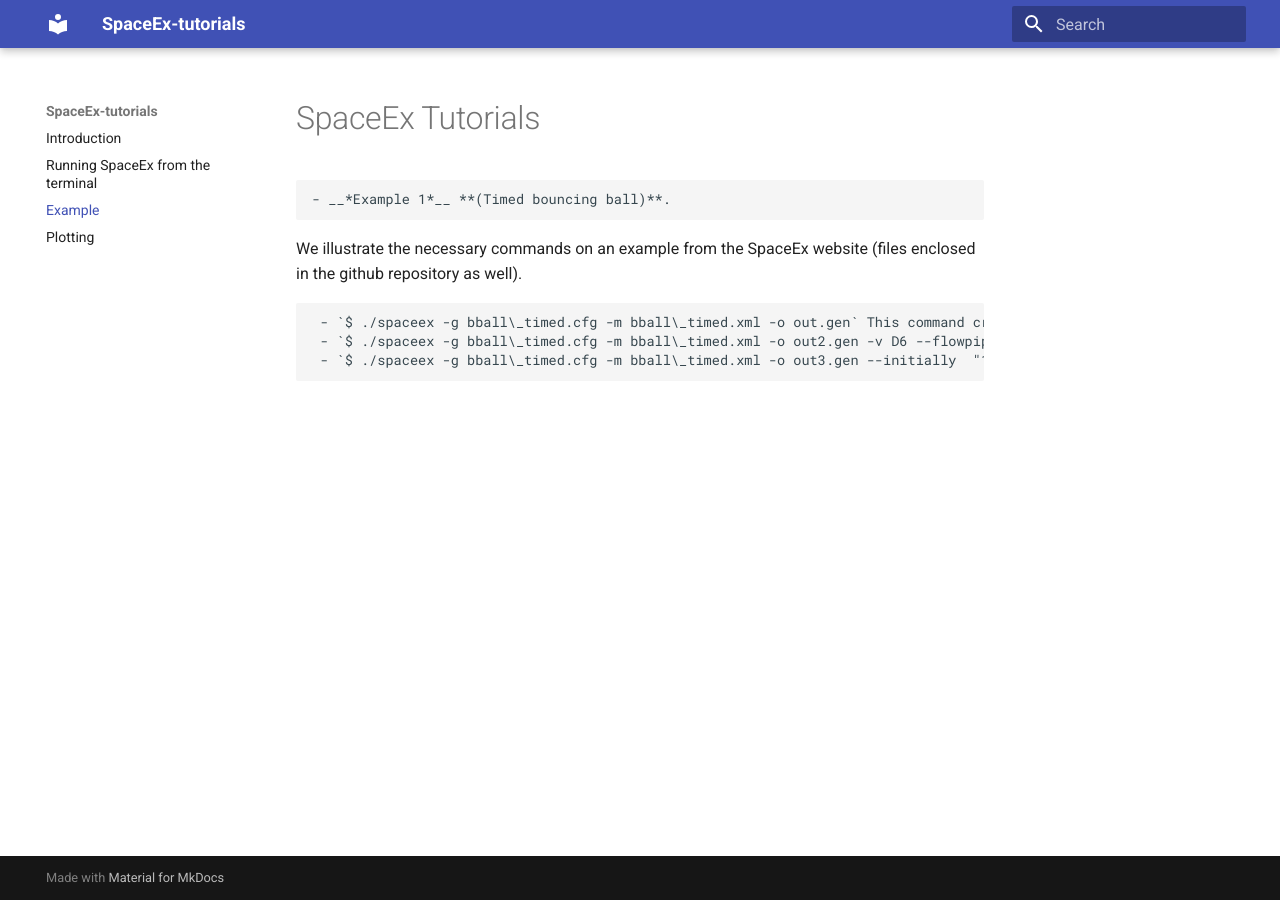
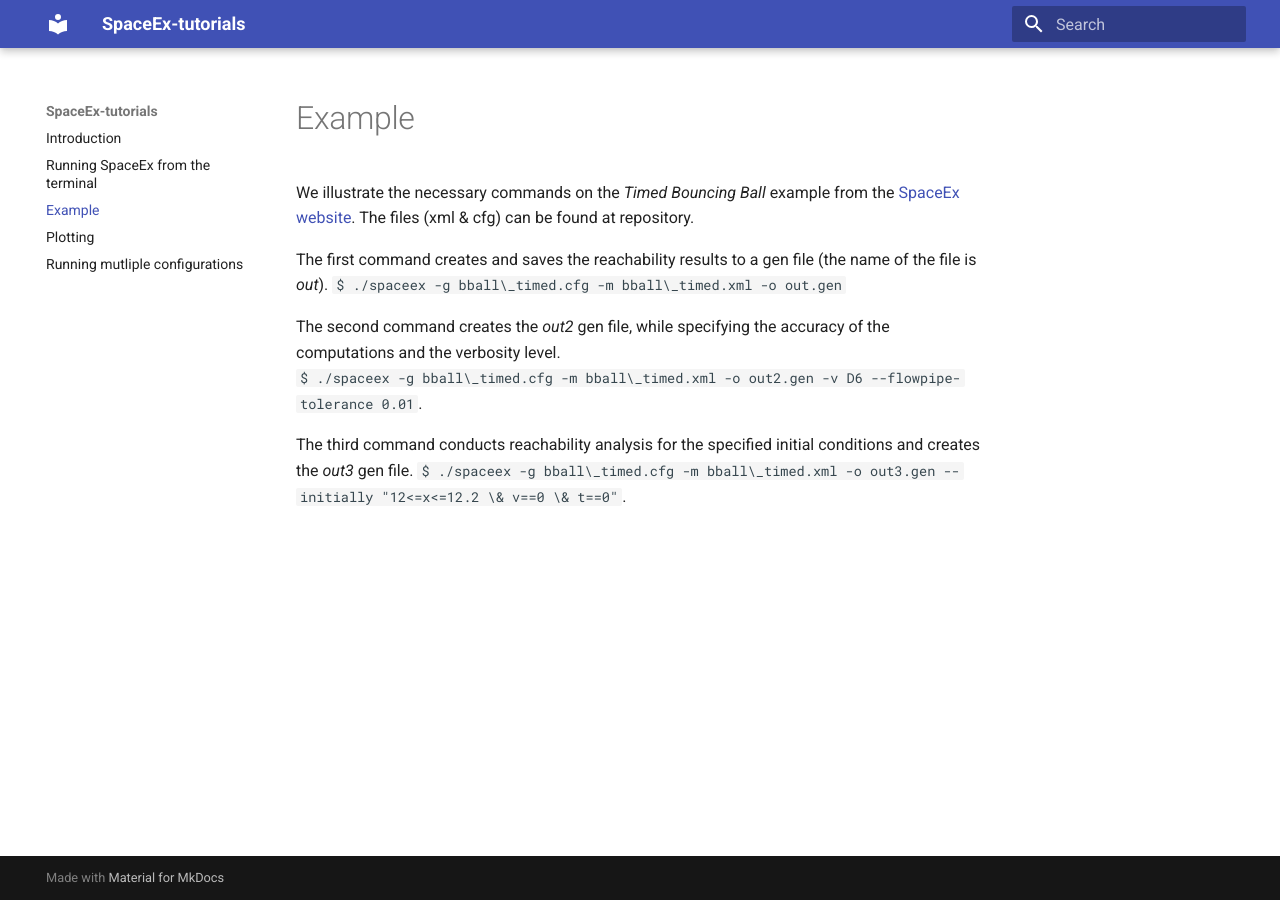
Before and after one commit to nikos-kekatos/SpaceEx-tutorials, an MkDocs documentation site: the page built from docs/example.md, in a window 1280 px wide. Built offline with MkDocs 1.6.1 and Material for MkDocs 9.7.7, drawn with Linux system fonts in a browser that asks for light colours; old or Windows-style settings are respelled for this version of MkDocs.

Commit message:
improved tutorial

```diff
--- a/docs/example.md
+++ b/docs/example.md
@@ -1,7 +1,12 @@
-# SpaceEx Tutorials
-    - __*Example 1*__ **(Timed bouncing ball)**.
-We illustrate the necessary commands on an example from the SpaceEx website (files enclosed in the github repository as well).
+# Example
 
-     - `$ ./spaceex -g bball\_timed.cfg -m bball\_timed.xml -o out.gen` This command creates and saves the reachability results to a GEN file (the name of the file is *out*).
-     - `$ ./spaceex -g bball\_timed.cfg -m bball\_timed.xml -o out2.gen -v D6 --flowpipe-tolerance 0.01`. This command creates the *out2* GEN file, while specifying the accuracy of the computations and the verbosity level.
-     - `$ ./spaceex -g bball\_timed.cfg -m bball\_timed.xml -o out3.gen --initially  "12<=x<=12.2 \& v==0 \& t==0"`. This command conducts reachability analysis for the specified initial conditions and creates the *out3* GEN file.
+We illustrate the necessary commands on the *Timed Bouncing Ball* example from the [SpaceEx website](http://spaceex.imag.fr/download-6).  The files (xml & cfg) can be found at repository.
+
+The first command creates and saves the reachability results to a gen file (the name of the file is *out*).
+`$ ./spaceex -g bball\_timed.cfg -m bball\_timed.xml -o out.gen`
+
+The second command creates the *out2*  gen file, while specifying the accuracy of the computations and the verbosity level.
+ `$ ./spaceex -g bball\_timed.cfg -m bball\_timed.xml -o out2.gen -v D6 --flowpipe-tolerance 0.01`.
+
+The third command conducts reachability analysis for the specified initial conditions and creates the *out3* gen file.
+`$ ./spaceex -g bball\_timed.cfg -m bball\_timed.xml -o out3.gen --initially  "12<=x<=12.2 \& v==0 \& t==0"`.
--- a/mkdocs.yml
+++ b/mkdocs.yml
@@ -8,3 +8,4 @@ pages:
     - Running SpaceEx from the terminal: readme_terminal.md
     - Example: example.md
     - Plotting: plotting.md
+    - Running mutliple configurations: multiple.md
```
Also changed, not shown: docs/multiple.md (added, +8 -0 lines), docs/readme_terminal.md (+26 -26 lines).
